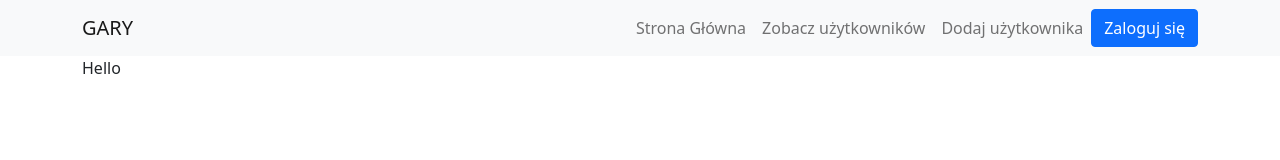
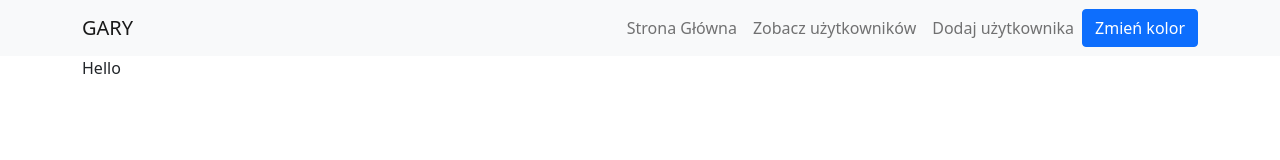
Before and after one commit to pjwstkIOprojekt/webclient, a React (Create React App) app: page / in a window 1280 px wide. Shown: the top 160 px of the page. Built offline with nearby package versions, Linux system fonts and the light colour scheme.

Commit message:
Added ability to change themes during runtime

```diff
--- a/src/App.tsx
+++ b/src/App.tsx
@@ -9,10 +9,70 @@ import DeleteUser from "./components/content/users/DeleteUser";
 import { Navbar, Nav } from "react-bootstrap";
 
 export default class App extends React.Component {
+  state: { color: number }
+
+  constructor(props: {}) {
+    super(props);
+
+    this.state = {
+      color: 0
+    };
+  }
+
+  changeColor = () => {
+    if (this.state.color > 4) {
+      this.setState({
+        color: 0
+      });
+    }
+    else {
+      this.setState({
+        color: this.state.color + 1
+      });
+    }
+  };
+
+  getNavbarStyle = (id: number) => {
+    switch (id) {
+      case 1:
+        return "success";
+      case 2:
+        return "warning";
+      case 3:
+        return "info";
+      case 4:
+        return "dark";
+      default:
+        return "light";
+    }
+  };
+
+  getNavbarVariant = (id: number): "dark" | "light" => {
+    switch (id) {
+      case 4:
+        return "dark";
+      default:
+        return "light";
+    }
+  };
+
+  getButtonStyle = (id: number) => {
+    switch (id) {
+      case 1:
+        return "warning";
+      case 2:
+        return "dark";
+      case 3:
+        return "dark";
+      default:
+        return "primary";
+    }
+  };
+
   render() {
     return (
       <BrowserRouter>
-        <Navbar bg="light" expand="lg">
+        <Navbar bg={this.getNavbarStyle(this.state.color)} variant={this.getNavbarVariant(this.state.color)} expand="lg">
           <Container>
             <Navbar.Brand>GARY</Navbar.Brand>
             <Navbar.Toggle aria-controls="basic-navbar-nav" />
@@ -33,7 +93,7 @@ export default class App extends React.Component {
               Strona Główna
               </Link> */}
             </Nav>
-            <Button>Zaloguj się</Button>
+            <Button variant={this.getButtonStyle(this.state.color)} onClick={this.changeColor}>Zmień kolor</Button>
           </Container>
         </Navbar>
         <Routes>
```
